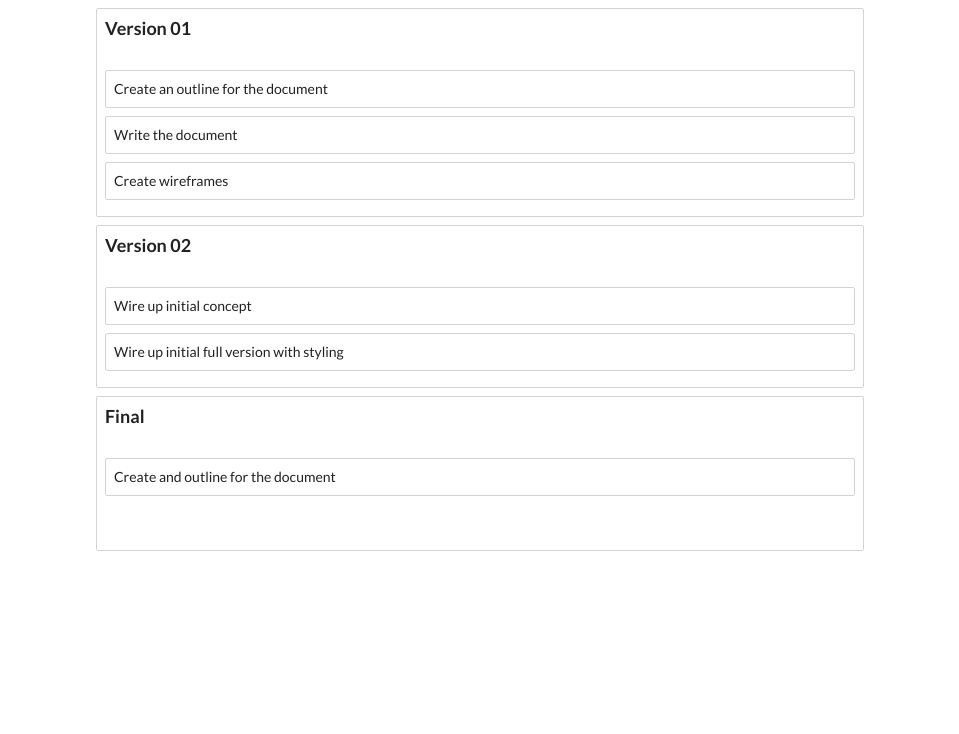
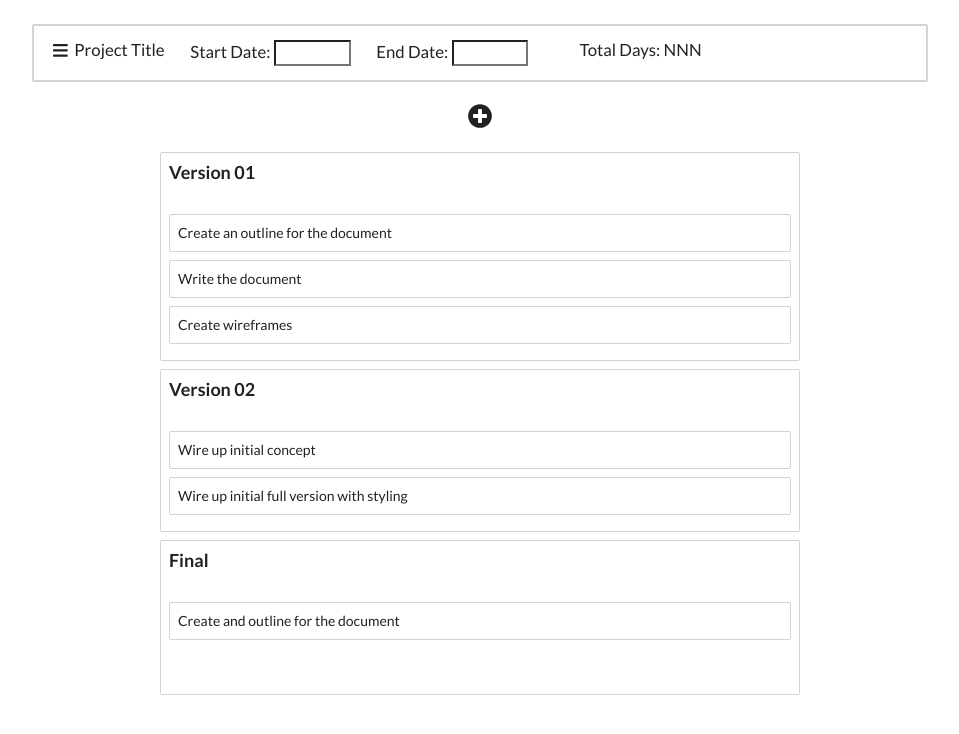
Before and after one commit to AndrewMayer/ProPlanner, a React (Create React App) app: page / in a window 1280 px wide. Shown: the top 734 px of the page, without its empty margins (160-1119 px from the left). Built offline with nearby package versions, Linux system fonts and the light colour scheme.

Commit message:
first draft header

```diff
--- a/package.json
+++ b/package.json
@@ -3,6 +3,9 @@
   "version": "0.1.0",
   "private": true,
   "dependencies": {
+    "@fortawesome/fontawesome-svg-core": "^1.2.19",
+    "@fortawesome/free-solid-svg-icons": "^5.9.0",
+    "@fortawesome/react-fontawesome": "^0.1.4",
     "array-move": "^2.1.0",
     "react": "^16.8.6",
     "react-beautiful-dnd": "^11.0.4",
--- a/src/Components/App.js
+++ b/src/Components/App.js
@@ -3,10 +3,17 @@ import ReactDOM from 'react-dom';
 // import '@atlaskit/css-reset';
 import styled from 'styled-components';
 import { DragDropContext, Droppable } from 'react-beautiful-dnd';
+import { FontAwesomeIcon } from '@fortawesome/react-fontawesome';
+import { library } from '@fortawesome/fontawesome-svg-core';
+import { faBars, faPlusCircle } from '@fortawesome/free-solid-svg-icons';
 import initialData from '../initial-data';
 import Column from './column';
+import Header from './Header';
+
+library.add(faBars, faPlusCircle);
 
 const Container = styled.div`
+  margin: 2%;
   // display: flex;
 `;
 
@@ -94,6 +101,12 @@ class App extends React.Component {
 
   render() {
     return (
+      <div>
+        <Header />
+        {/* TODO: Place this inside a styled box */}
+        <div style={{ textAlign: 'center' }}>
+          <FontAwesomeIcon icon={'plus-circle'} transform="grow-12" />
+        </div>
         <DragDropContext onDragEnd={this.onDragEnd}>
           <Droppable droppableId="all-columns" type="column">
             {provided => (
@@ -118,6 +131,7 @@ class App extends React.Component {
             )}
           </Droppable>
         </DragDropContext>
+      </div>
     );
   }
 }
--- /dev/null
+++ b/src/Components/Header.js
@@ -0,0 +1,55 @@
+import React from 'react';
+import styled from 'styled-components';
+import { FontAwesomeIcon } from '@fortawesome/react-fontawesome';
+
+const Container = styled.div`
+  border-radius: 2px;
+  margin: 3vh auto 3vh;
+  padding: 1vh 1vw;
+  width: 70vw;
+  display: flex;
+  border: 2px solid lightgrey;
+`;
+
+const Title = styled.div`
+  padding: 0.5vw;
+  font-size: 1.2em;
+  display: flex;
+  justify-content: center;
+
+  .filler {
+    padding: 0 1vw;
+  }
+  .bigFiller {
+    padding: 0 2vw;
+  }
+`;
+
+const DateBox = styled.input`
+  width: 6vw;
+`;
+
+const Header = () => {
+  return (
+    <Container>
+      <Title>
+        <div>
+          <FontAwesomeIcon icon={'bars'} />
+          &nbsp; Project Title
+        </div>
+        <div className="filler" />
+        <div>
+          Start Date: <DateBox type="text" name="date" />
+        </div>
+        <div className="filler" />
+        <div>
+          End Date: <DateBox type="text" name="date" />
+        </div>
+        <div className="bigFiller" />
+        <div>Total Days: NNN</div>
+      </Title>
+    </Container>
+  );
+};
+
+export default Header;
--- a/src/Components/column.jsx
+++ b/src/Components/column.jsx
@@ -5,10 +5,10 @@ import Task from './task';
 
 const Container = styled.div`
   margin: 8px auto;
+  width: 50vw;
   border: 1px solid lightgrey;
   background-color: white;
   border-radius: 2px;
-  width: 60%;
   display: flex;
   flex-direction: column;
 `;
```
Also changed, not shown: 2 other files (tests, documents, lock files or other folders). Lines whose indentation alone changed are shown as unchanged.
